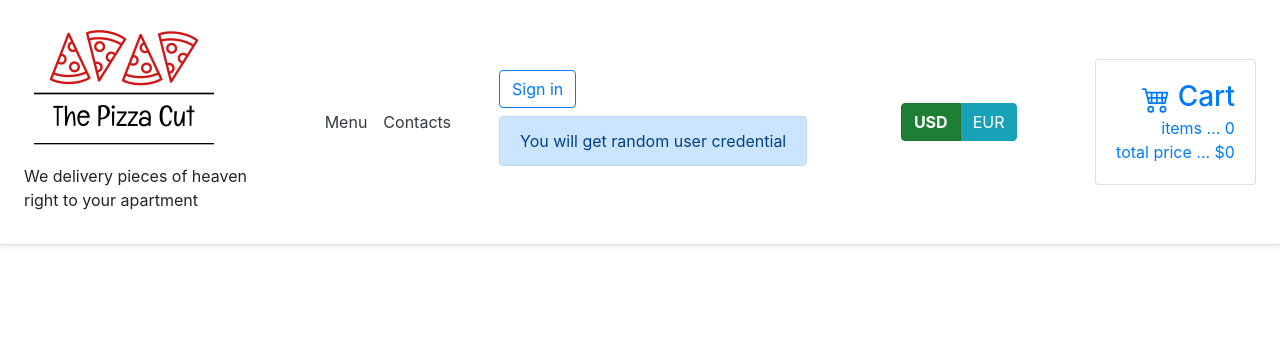
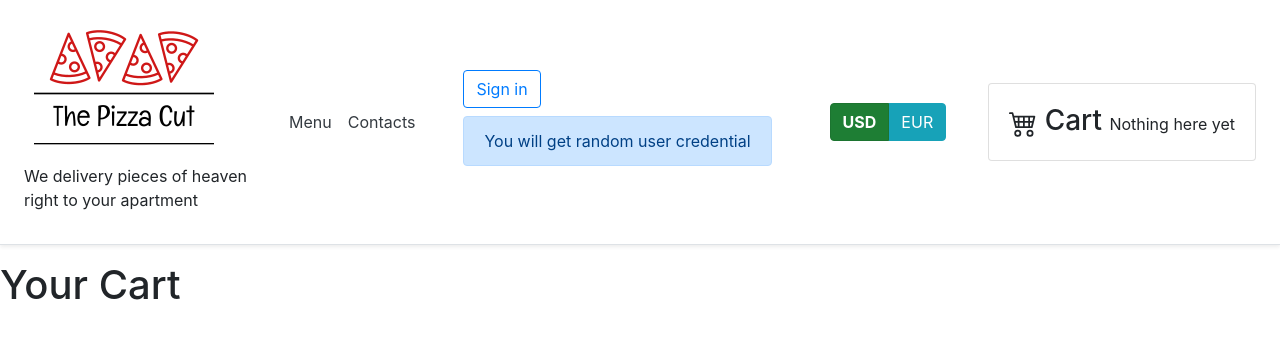
Before and after one commit to Armalon/PizzaTaskFrontend, a Vue app in the folder frontend/pizza/: page /cart in a window 1280 px wide. Shown: the top 338 px of the page. Built offline with nearby package versions, Linux system fonts and the light colour scheme.

Commit message:
Cart link to a MakeOrder component

```diff
--- a/frontend/pizza/src/components/Cart.vue
+++ b/frontend/pizza/src/components/Cart.vue
@@ -1,18 +1,23 @@
 <template>
     <div class="text-right my-2 ml-md-auto">
         <div class="card">
-            <a href="" class="card-body">
+            <span class="card-body">
                 <span class="h3 card-title">
                     <svg width="1em" height="1.2em" viewBox="0 0 16 16" class="bi bi-cart4" fill="currentColor" xmlns="http://www.w3.org/2000/svg">
                         <path fill-rule="evenodd" d="M0 2.5A.5.5 0 0 1 .5 2H2a.5.5 0 0 1 .485.379L2.89 4H14.5a.5.5 0 0 1 .485.621l-1.5 6A.5.5 0 0 1 13 11H4a.5.5 0 0 1-.485-.379L1.61 3H.5a.5.5 0 0 1-.5-.5zM3.14 5l.5 2H5V5H3.14zM6 5v2h2V5H6zm3 0v2h2V5H9zm3 0v2h1.36l.5-2H12zm1.11 3H12v2h.61l.5-2zM11 8H9v2h2V8zM8 8H6v2h2V8zM5 8H3.89l.5 2H5V8zm0 5a1 1 0 1 0 0 2 1 1 0 0 0 0-2zm-2 1a2 2 0 1 1 4 0 2 2 0 0 1-4 0zm9-1a1 1 0 1 0 0 2 1 1 0 0 0 0-2zm-2 1a2 2 0 1 1 4 0 2 2 0 0 1-4 0z"/>
                     </svg>
                     Cart
                 </span>
-                <ul class="list-unstyled card-text">
-                    <li class="text-nowrap">items ... {{ totalItems }}</li>
-                    <li class="text-nowrap">total price ... ${{ totalPrice }}</li>
-                </ul>
-            </a>
+                <router-link :to="{ name: 'cart' }" v-if="totalItems">
+                    <ul class="list-unstyled card-text">
+                        <li class="text-nowrap">items ... {{ totalItems }}</li>
+                        <li class="text-nowrap">total price ... ${{ totalPrice }}</li>
+                    </ul>
+                </router-link>
+                <span v-if="!totalItems">
+                    Nothing here yet
+                </span>
+            </span>
         </div>
     </div>
 </template>
--- /dev/null
+++ b/frontend/pizza/src/components/MakeOrder.vue
@@ -0,0 +1,11 @@
+<template>
+    <div>
+        <h1>Your Cart</h1>
+    </div>
+</template>
+
+
+<script>
+    export default {
+    }
+</script>
--- a/frontend/pizza/src/main.js
+++ b/frontend/pizza/src/main.js
@@ -9,6 +9,7 @@ import VueRouter from 'vue-router'
 
 import Home from "./components/Home";
 import Contacts from "./components/Contacts";
+import MakeOrder from "./components/MakeOrder";
 
 Vue.config.productionTip = false
 
@@ -59,6 +60,11 @@ const routes = [
         path: '/contacts',
         component: Contacts,
     },
+    {
+        name: 'cart',
+        path: '/cart',
+        component: MakeOrder,
+    },
 ];
 
 const router = new VueRouter(
```
